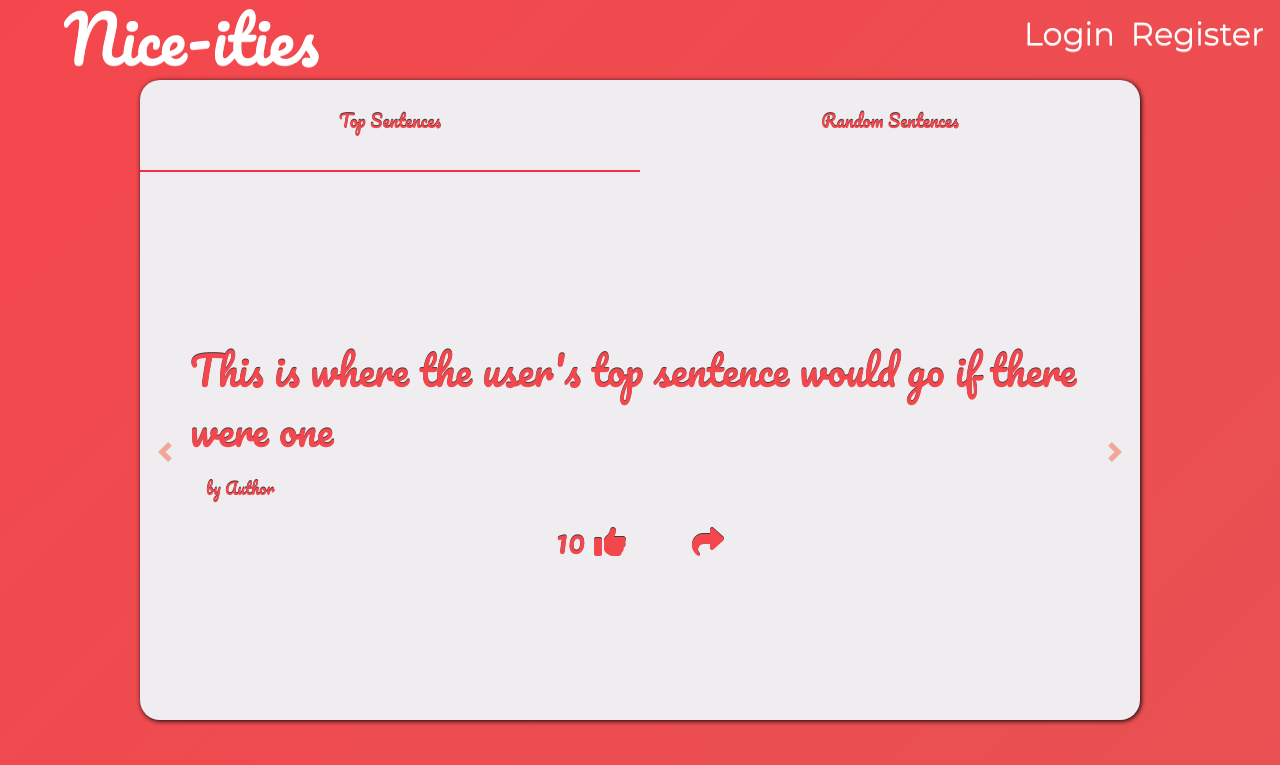
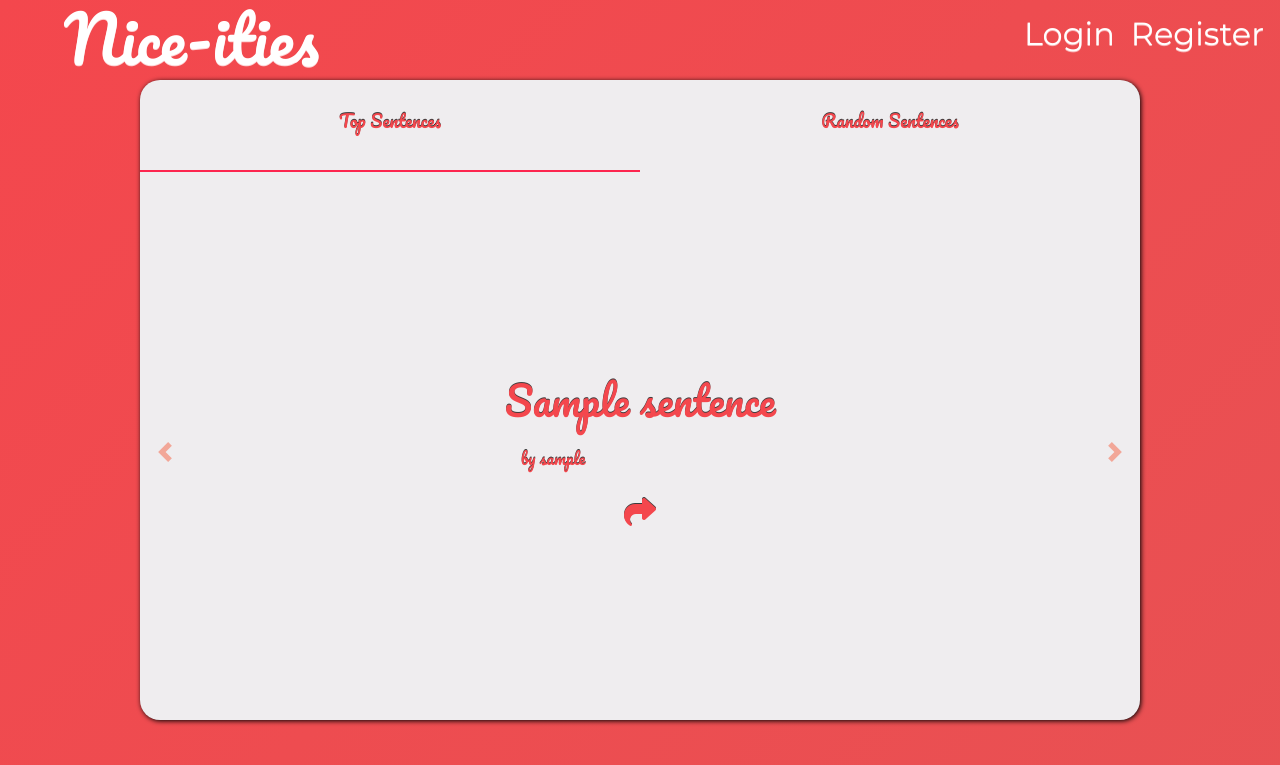
Before and after one commit to Whishes/project-2-flask-app, a Flask app: page / in a window 1280 px wide. Shown: the top 765 px of the page. Run offline with Flask 2, Linux system fonts and the light colour scheme; a database or web service that is not in the repository returns one stand-in record (values such as "Sample title"); some libraries are stand-ins or nearby versions.

Commit message:
Added the create sentence functionality inclusive of displaying said data onto the index html page

```diff
--- a/app.py
+++ b/app.py
@@ -18,7 +18,27 @@ def index():
     if "user" in session:
         user = session.get("user")
         #print(user)
-    return render_template("index.html", user=user)
+    connection = psycopg2.connect(DATABASE_URL)
+    cursor = connection.cursor()
+    cursor.execute("""
+    SELECT sentences.user_id, sentences.sentence, sentences.likes, sentences.id, users.username
+    FROM sentences
+    INNER JOIN users ON sentences.user_id = users.id
+    ORDER BY sentences.likes DESC
+    LIMIT 5;
+    """)
+    top_sentences = cursor.fetchall()
+    cursor.execute("""
+    SELECT sentences.user_id, sentences.sentence, sentences.likes, sentences.id, users.username
+    FROM sentences
+    INNER JOIN users ON sentences.user_id = users.id
+    ORDER BY RANDOM()
+    LIMIT 5;
+    """)
+    random_sentences = cursor.fetchall()
+    connection.close()
+
+    return render_template("index.html", user=user, top_sentences = top_sentences, random_sentences = random_sentences)
 
 @app.route("/login")
 def login():
@@ -42,11 +62,13 @@ def doLogin():
         cursor.execute("SELECT id, username, email, hashed_password FROM users WHERE username = %s", [username])
 
         if cursor.rowcount == 0:
+            connection.close()
             # if no results do this
             return redirect("/login")
         else:
             #if there is a result do this
             results = cursor.fetchall()
+            connection.close()
             #print(results)
             # checks password hash to make sure it matches
             if (check(password, results[0][3])):
@@ -67,12 +89,32 @@ def signout_action():
 
 @app.route("/create")
 def create():
-    user = None
     if "user" not in session:
         return redirect("/")
 
     user = session.get("user")
+    #print(user)
     return render_template("create.html", user=user)
+
+@app.route("/create_action", methods=["POST"])
+def create_sentence():
+    if "user" not in session:
+        return redirect("/")
+
+    # get form data
+    user_id = request.form.get("user_id")
+    sentence_str = request.form.get("sentence")
+
+    #print("user id: " + user_id)
+
+    # save form data to database
+    connection = psycopg2.connect(DATABASE_URL)
+    cursor = connection.cursor()
+    cursor.execute("INSERT INTO sentences (user_id, sentence) VALUES (%s, %s)", (user_id, sentence_str))
+    connection.commit()
+    connection.close()
+
+    return redirect("/")
 
 @app.route("/register")
 def regiser():
@@ -102,4 +144,4 @@ def register_action():
     return redirect("/login")
 
 if __name__ == "__main__":
-    app.run(debug=False)
+    app.run(debug=True)
--- a/static/css/styles.css
+++ b/static/css/styles.css
@@ -316,7 +316,13 @@ select:focus {
     width: auto;
 }
 
-#carouselExampleControls {
+/* have to separate the control to make the carousel controls work */
+#carouselTopControls {
+    display: grid;
+    grid-template-columns: 5% 90% 5%;
+    height: 100%;
+}
+#carouselRandomControls {
     display: grid;
     grid-template-columns: 5% 90% 5%;
     height: 100%;
--- a/templates/index.html
+++ b/templates/index.html
@@ -8,27 +8,33 @@
         <label for="tab2-1">Top Sentences</label>
         <input id="tab2-1" name="tabs-two" type="radio" checked="checked">
         <div class="card-content">
-            <div id="carouselExampleControls" class="carousel slide" data-ride="carousel" data-interval=false>
-                <a class="carousel-control-prev" href="#carouselExampleControls" role="button" data-slide="prev">
+            <div id="carouselTopControls" class="carousel slide" data-ride="carousel" data-interval=false>
+                <a class="carousel-control-prev" href="#carouselTopControls" role="button" data-slide="prev">
                     <span class="carousel-control-prev-icon filter" aria-hidden="true"></span>
                     <span class="sr-only">Previous</span>
                 </a>
                 <div class="carousel-inner">
-                    <div class="carousel-item active">
+                    {% for top_sentence in top_sentences%}
+                    <div class="carousel-item {{'active' if loop.index0 == 0 else ''}}">
                         <div class="carousel-content">
                             <div>
-                                <p id="user-sentence">This is where the user's top sentence would go if there were one
-                                </p>
-                                <p id="author">by Author</p>
+                                <p id="user_id" style="display: none;">{{top_sentence[0]}}</p>
+                                <p id="sentence_id" style="display: none;">{{top_sentence[3]}}</p>
+                                <p id="user-sentence">{{top_sentence[1]}}</p>
+                                <p id="author">by {{top_sentence[4]}}</p>
                             </div>
                             <div id="card-buttons">
-                                <button class="card-button">10 <i class="fa-solid fa-thumbs-up"></i></button>
+                                {% if user %}
+                                <button class="card-button">{{top_sentence[2]}} <i
+                                        class="fa-solid fa-thumbs-up"></i></button>
+                                {% endif %}
                                 <button class="card-button"><i class="fa-solid fa-share"></i></button>
                             </div>
                         </div>
                     </div>
+                    {%endfor%}
                 </div>
-                <a class="carousel-control-next" href="#carouselExampleControls" role="button" data-slide="next">
+                <a class="carousel-control-next" href="#carouselTopControls" role="button" data-slide="next">
                     <span class="carousel-control-next-icon filter" aria-hidden="true"></span>
                     <span class="sr-only">Next</span>
                 </a>
@@ -39,26 +45,33 @@
         <label for="tab2-2">Random Sentences</label>
         <input id="tab2-2" name="tabs-two" type="radio">
         <div class="card-content">
-            <div id="carouselExampleControls" class="carousel slide" data-ride="carousel" data-interval=false>
-                <a class="carousel-control-prev" href="#carouselExampleControls" role="button" data-slide="prev">
+            <div id="carouselRandomControls" class="carousel slide" data-ride="carousel" data-interval="5000">
+                <a class="carousel-control-prev" href="#carouselRandomControls" role="button" data-slide="prev">
                     <span class="carousel-control-prev-icon filter" aria-hidden="true"></span>
                     <span class="sr-only">Previous</span>
                 </a>
                 <div class="carousel-inner">
-                    <div class="carousel-item active">
+                    {% for random_sentence in random_sentences%}
+                    <div class="carousel-item {{'active' if loop.index0 == 0 else ''}}">
                         <div class="carousel-content">
                             <div>
-                                <p id="user-sentence">This is where random sentences would go if there were one</p>
-                                <p id="author">by Author</p>
+                                <p id="user_id" style="display: none;">{{random_sentence[0]}}</p>
+                                <p id="sentence_id" style="display: none;">{{random_sentence[3]}}</p>
+                                <p id="user-sentence">{{random_sentence[1]}}</p>
+                                <p id="author">by {{random_sentence[4]}}</p>
                             </div>
                             <div id="card-buttons">
-                                <button class="card-button">10 <i class="fa-solid fa-thumbs-up"></i></button>
+                                {% if user %}
+                                <button class="card-button">{{random_sentence[2]}} <i
+                                        class="fa-solid fa-thumbs-up"></i></button>
+                                {% endif %}
                                 <button class="card-button"><i class="fa-solid fa-share"></i></button>
                             </div>
                         </div>
                     </div>
+                    {%endfor%}
                 </div>
-                <a class="carousel-control-next" href="#carouselExampleControls" role="button" data-slide="next">
+                <a class="carousel-control-next" href="#carouselRandomControls" role="button" data-slide="next">
                     <span class="carousel-control-next-icon filter" aria-hidden="true"></span>
                     <span class="sr-only">Next</span>
                 </a>
```
Also changed, not shown: templates/create.html (+5 -5 lines). Lines whose indentation alone changed are shown as unchanged.
